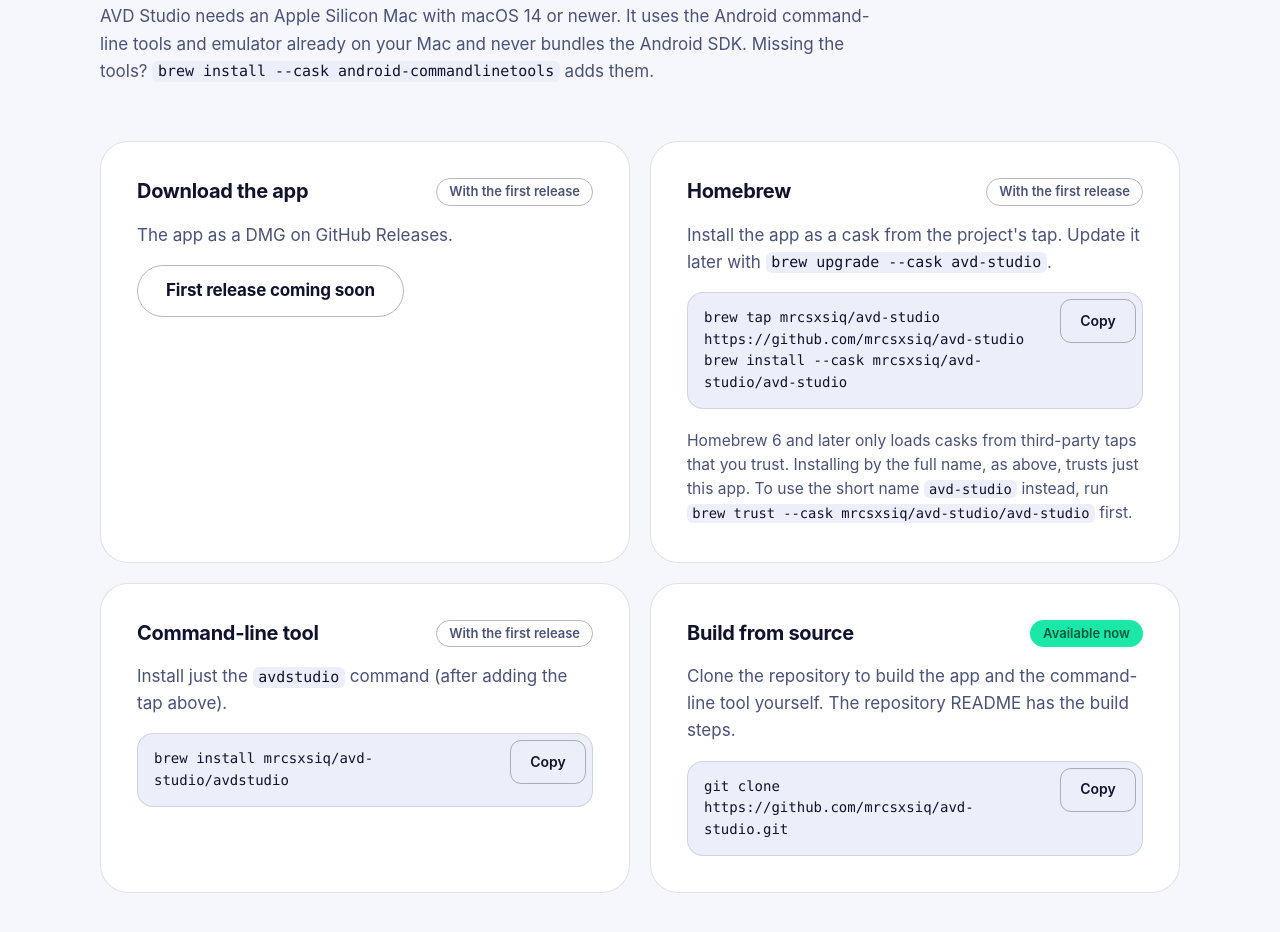
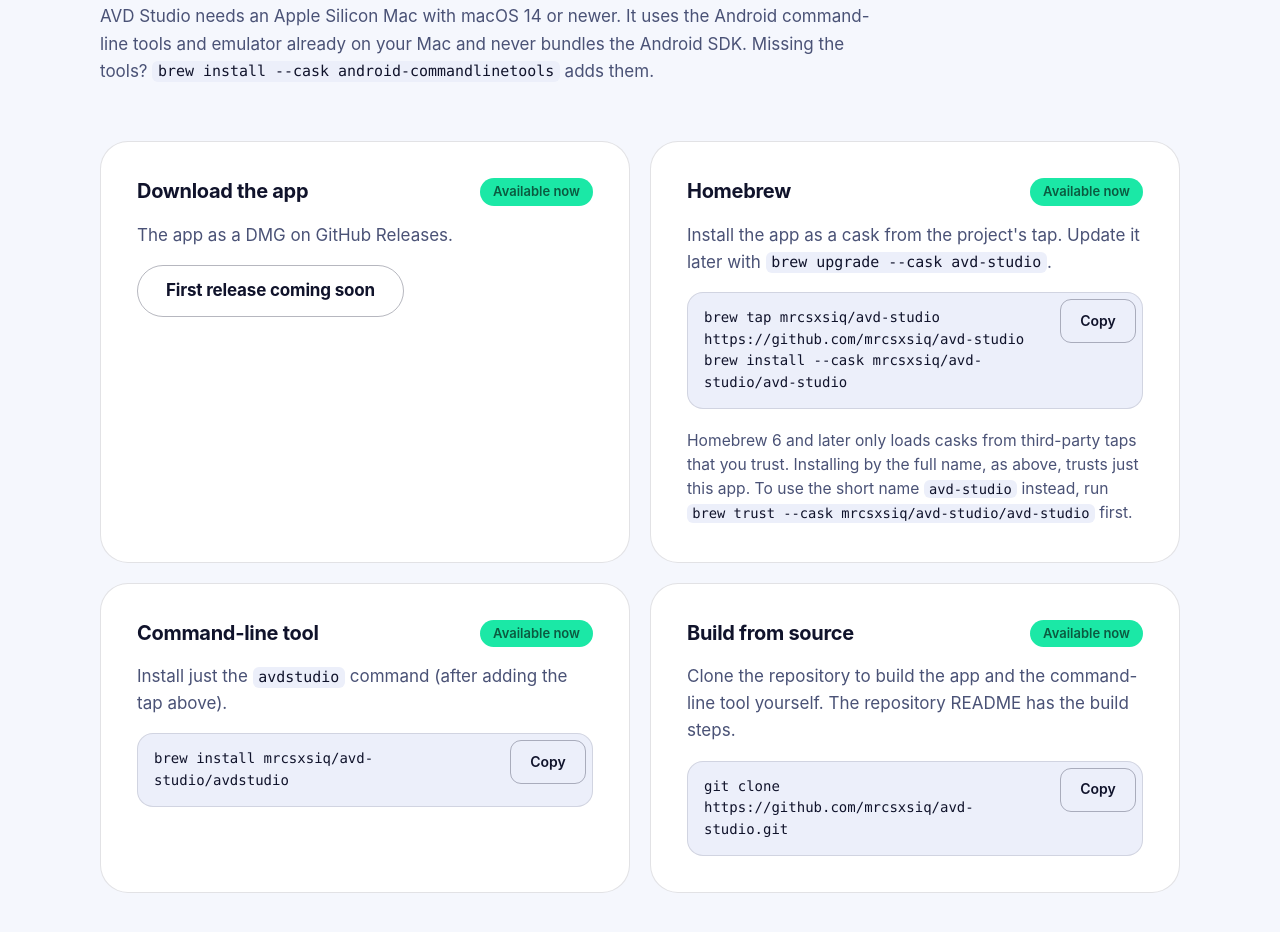
Before and after one commit to mrcsxsiq/avd-studio, a plain HTML site: page website/index.html in a window 1280 px wide. Shown: the part 7320-8252 px from the top of the page. Drawn offline with Linux system fonts and the light colour scheme; no server answers.

Commit message:
docs: 0.1.0 is out; update the site and README
The install badges, the download FAQ answer and the Android SDK answer now describe the published state.
The first builds are ad-hoc signed, not notarized: the README and the site say so and how to open the app.

```diff
--- a/website/index.html
+++ b/website/index.html
@@ -289,7 +289,7 @@
           <article class="channel">
             <header>
               <h3>Download the app</h3>
-              <span class="pill" data-dmg-pill>With the first release</span>
+              <span class="pill pill-now" data-dmg-pill>Available now</span>
             </header>
             <p>The app as a DMG on GitHub Releases.</p>
             <a class="btn btn-ghost" href="https://github.com/mrcsxsiq/avd-studio/releases" data-download><span data-label>Open GitHub Releases</span></a>
@@ -298,7 +298,7 @@
           <article class="channel">
             <header>
               <h3>Homebrew</h3>
-              <span class="pill">With the first release</span>
+              <span class="pill pill-now">Available now</span>
             </header>
             <p>Install the app as a cask from the project's tap. Update it later with <code>brew upgrade --cask avd-studio</code>.</p>
             <div class="cmd">
@@ -312,7 +312,7 @@
           <article class="channel">
             <header>
               <h3>Command-line tool</h3>
-              <span class="pill">With the first release</span>
+              <span class="pill pill-now">Available now</span>
             </header>
             <p>Install just the <code>avdstudio</code> command (after adding the tap above).</p>
             <div class="cmd">
@@ -361,11 +361,11 @@
         <div class="faq">
           <details>
             <summary>Can I download it today?</summary>
-            <div><p>Not yet. AVD Studio is in early development and no release has been published. This page checks GitHub for the latest release and shows a download button as soon as there is one. You can also watch the repository to hear about the first release.</p></div>
+            <div><p>Yes. AVD Studio 0.1.0 is out, with the DMG, the command-line tool and a Homebrew tap on the GitHub releases page. It is early software, so expect rough edges. The first builds are not notarized by Apple yet: if macOS refuses to open the app, right-click it and choose Open, once.</p></div>
           </details>
           <details>
             <summary>Does AVD Studio include the Android SDK?</summary>
-            <div><p>No. It uses the Android command-line tools and emulator already on your Mac and never bundles the Android SDK. If it cannot find them, the setup screen lets you choose a folder or copy the Homebrew command, and Diagnostics shows what is missing.</p></div>
+            <div><p>No. It uses the Android command-line tools and emulator already on your Mac and never bundles the Android SDK. If it cannot find them, the setup screen can install them for you through Homebrew (after you accept Google's licence), give you a script for Terminal, or let you choose a folder you already have. Diagnostics shows what is missing.</p></div>
           </details>
           <details>
             <summary>Does it run on Intel Macs?</summary>
```
Also changed, not shown: 2 other files.
